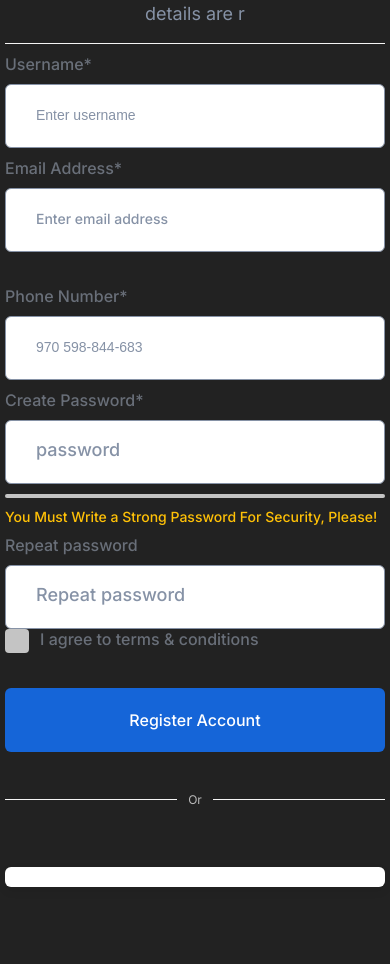
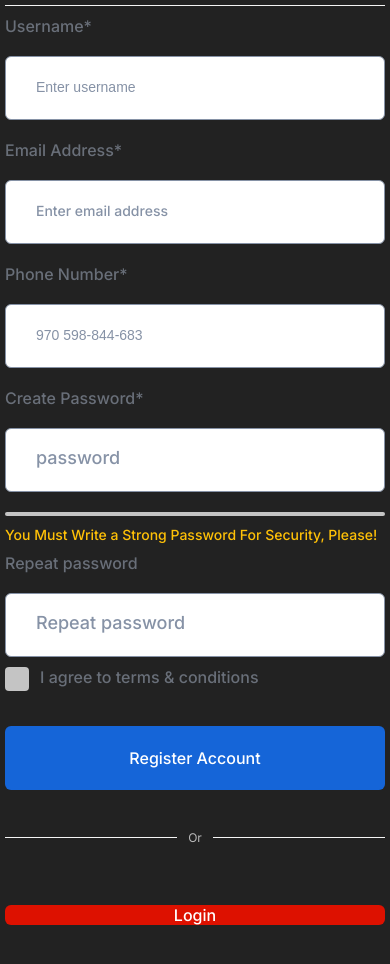
Before and after one commit to wesam-abutuaimeh/Gamers, a React (Create React App) app: page / in a window 390 px wide. Shown: the top 964 px of the page. Built offline with nearby package versions, Linux system fonts and the light colour scheme; no server answers.

Commit message:
Fix mode style

```diff
--- a/src/pages/SignIn/style.css
+++ b/src/pages/SignIn/style.css
@@ -1,6 +1,5 @@
 .sign__in__container {
   display: flex;
-  height: 100vh;
 }
 .sign__in__container .left__side {
   width: 642px;
@@ -106,9 +105,6 @@ form .login__btn {
   text-decoration: underline wavy 1px red;
 }
 @media (max-width: 991px) {
-  .sign__in__container {
-    height: 100vh;
-  }
   .sign__in__container .left__side {
     display: none;
   }
--- a/src/pages/SignUp/index.jsx
+++ b/src/pages/SignUp/index.jsx
@@ -157,9 +157,10 @@ function SignUp(props) {
                         </Button>
                     </form>
                     <OrLine />
-                    <Button componentClassName="login__btn" bgcolor="#fff" color="#000" shadow="0px 4px 10px 0px rgba(0, 0, 0, 0.08)" >
+
+                    <button className="login__btn">
                         <Link to={PATHS.Auth.SIGNIN}>Login</Link>
-                    </Button>
+                    </button>
                 </div>
             </div>
         </div>
@@ -167,3 +168,4 @@ function SignUp(props) {
 }
 
 export default SignUp;
+/*componentClassName="login__btn" bgcolor="#fff" color="#000" shadow="0px 4px 10px 0px rgba(0, 0, 0, 0.08)"*/
--- a/src/pages/SignUp/style.css
+++ b/src/pages/SignUp/style.css
@@ -80,6 +80,10 @@ form {
   margin-top: 32px;
   margin-bottom: 68px;
 }
+.DARK .login__btn {
+  background-color: #d10;
+  color: white;
+}
 .back {
   display: flex;
   align-items: center;
@@ -112,8 +116,13 @@ input:not([type="checkbox"]) {
   height: 64px;
   border: 1px solid #8692a6;
   border-radius: 6px;
+  margin: 10px 0;
   padding: 23px 0 24px 30px;
   outline: none;
+  -webkit-border-radius: 6px;
+  -moz-border-radius: 6px;
+  -ms-border-radius: 6px;
+  -o-border-radius: 6px;
 }
 label {
   color: #696f79;
@@ -121,10 +130,10 @@ label {
   margin-bottom: 14px;
   margin: 10px 0;
 }
-
 .agreement__label {
   position: relative;
   padding: 0 35px;
+  margin-top: 5px;
 }
 .agreement__label::before,
 .agreement__label::after {
```
